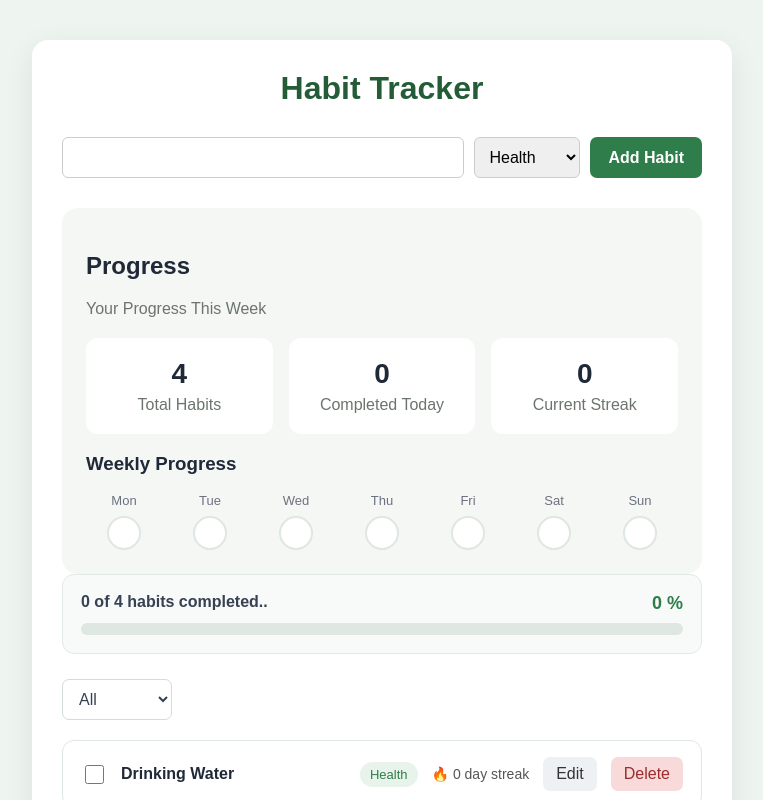
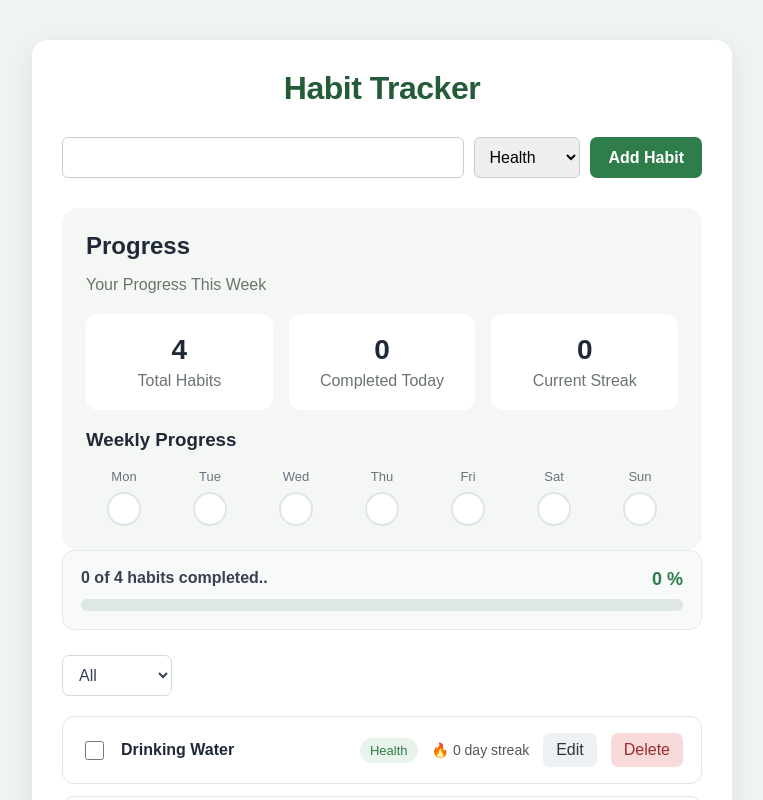
Before and after one commit to Mumbinyaguthii/Habit-Tracker, a React (Vite) app: page / in a window 1280 px wide. Shown: the top 800 px of the page, without its empty margins (258-1021 px from the left). Built offline with nearby package versions, Linux system fonts and the light colour scheme.

Commit message:
ensured all is working as required

```diff
--- a/src/index.css
+++ b/src/index.css
@@ -19,6 +19,7 @@ h1 {
   margin-bottom: 30px;
   font-size: 32px;
   color: #245c38;
+  letter-spacing: -0.5px;
 }
 button,
 input,
@@ -75,7 +76,7 @@ select {
   background-color: #f5f7f4;
 }
 
-.progress h2 {
+.progress-container h2 {
   margin: 0;
   font-size: 24px;
 }
@@ -161,7 +162,7 @@ select {
   flex: 1;
 }
 
-.day > span {
+.day span {
   font-size: 13px;
   color: #6b7280;
   font-weight: 500;
```
